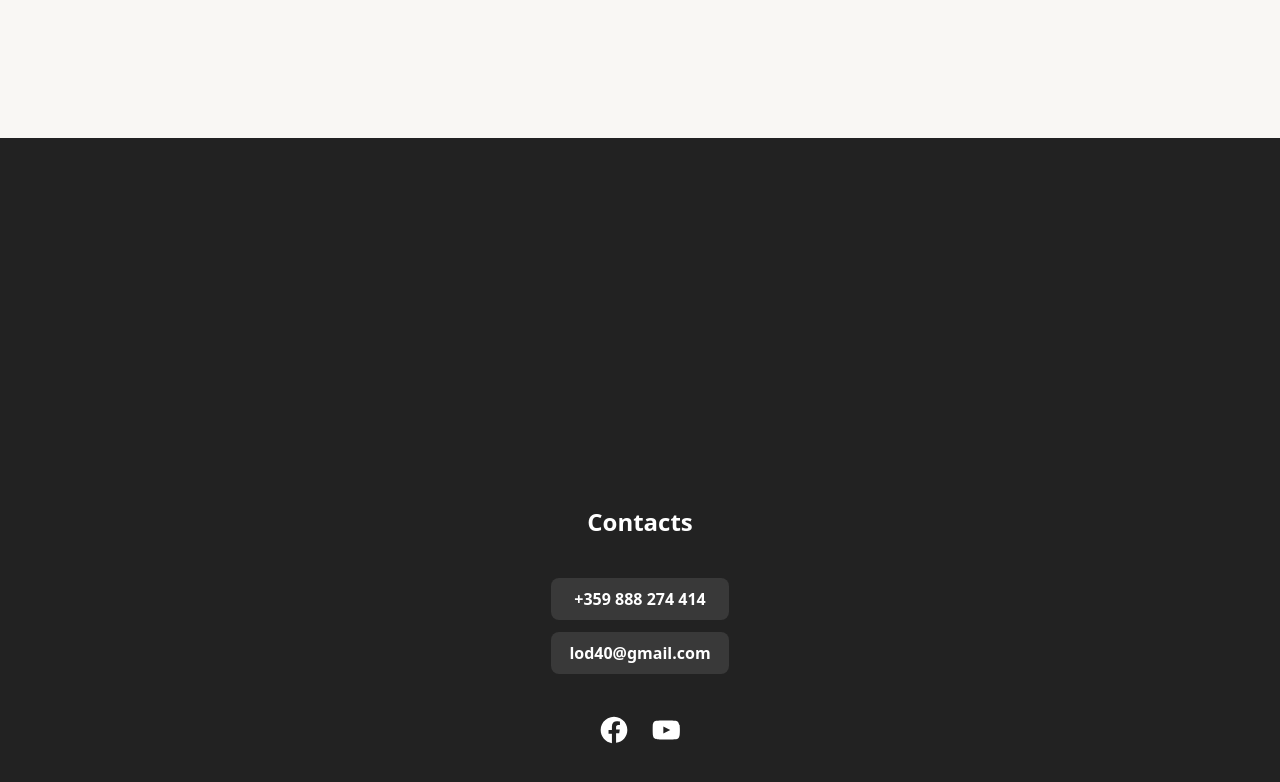
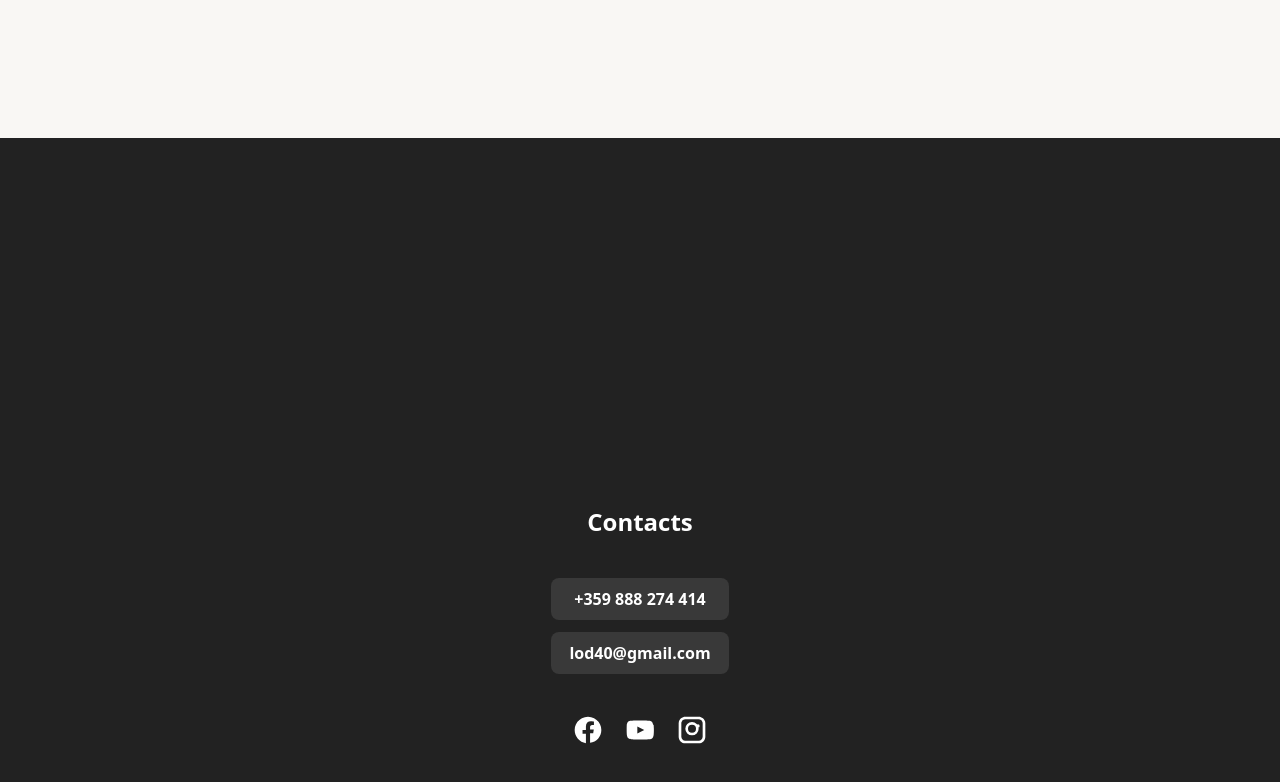
Before and after one commit to thermopiggy/konyaka, a plain HTML site: page index-en.html in a window 1280 px wide. Shown: the part 2582-3364 px from the top of the page. Drawn offline with Linux system fonts and the light colour scheme.

Commit message:
Update index-en.html

```diff
--- a/index-en.html
+++ b/index-en.html
@@ -94,6 +94,7 @@
     align-items:flex-start;
   }
 }
+.contacts-icons a.instagram:hover svg{fill:#E1306C}
 
   </style>
 </head>
@@ -164,6 +165,14 @@
       <a class="youtube" href="https://youtube.com" target="_blank" aria-label="YouTube">
         <svg viewBox="0 0 24 24"><path d="M21.8 8.001s-.2-1.4-.8-2c-.8-.8-1.7-.8-2.1-.9C16.2 4.9 12 4.9 12 4.9h-.1s-4.2 0-6.9.2c-.4 0-1.3.1-2.1.9-.6.6-.8 2-.8 2S2 9.6 2 11.2v1.6c0 1.6.2 3.2.2 3.2s.2 1.4.8 2c.8.8 1.9.8 2.4.9 1.7.2 7 .2 7 .2s4.2 0 6.9-.2c.4 0 1.3-.1 2.1-.9.6-.6.8-2 .8-2s.2-1.6.2-3.2v-1.6c0-1.6-.2-3.2-.2-3.2zM10 14.7V9.3l5.2 2.7-5.2 2.7z"/></svg>
       </a>
+      <a class="instagram" href="https://instagram.com" target="_blank" aria-label="Instagram">
+  <svg viewBox="0 0 24 24"><path d="M7 2C4.243 2 2 4.243 2 7v10c0 2.757 2.243 5 5 5h10c2.757
+  0 5-2.243 5-5V7c0-2.757-2.243-5-5-5H7zm0 2h10c1.654 0 3 1.346
+  3 3v10c0 1.654-1.346 3-3 3H7c-1.654 0-3-1.346-3-3V7c0-1.654
+  1.346-3 3-3zm5 2a5 5 0 100 10 5 5 0 000-10zm0 2a3 3 0 110 6
+  3 3 0 010-6zm4.5-.25a1.25 1.25 0 100 2.5 1.25 1.25 0 000-2.5z"/></svg>
+</a>
+
     </div>
   </section>
 
```
